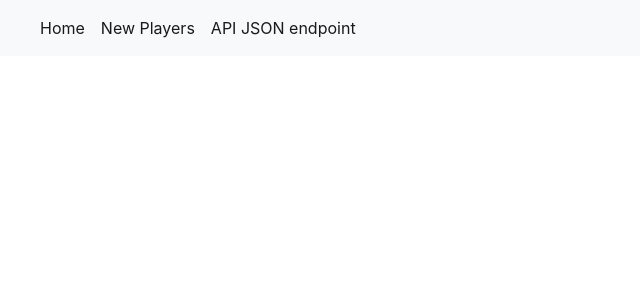
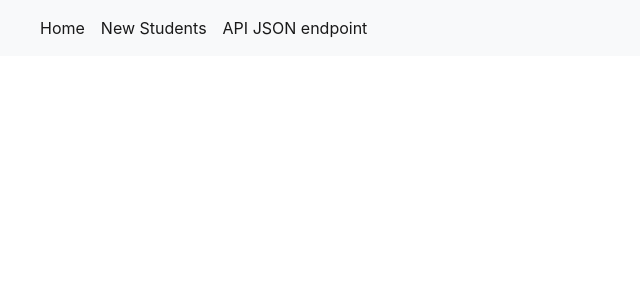
Before and after one commit to Kajal1099/FinalWebappGroupProject, a Flask app: template app/templates/layout.html in a window 1280 px wide. Shown: the top 300 px of the page, without its empty margins (0-640 px from the left). Run offline with Flask 2, Linux system fonts and the light colour scheme; the template is opened without the code that fills it, so the values that code supplies are empty; some libraries are stand-ins or nearby versions.

Commit message:
Fix: Updated layout page

```diff
--- a/app/templates/layout.html
+++ b/app/templates/layout.html
@@ -21,6 +21,7 @@
 <body>
 <!-- As a heading -->
 
+
 <nav class="navbar navbar-expand-lg navbar-light bg-light mb-1">
     <a class="navbar-brand" href="/">{% if user %}{{ user.username }}'s Account{% else %}
         <title>Welcome to My Homepage</title>
@@ -35,7 +36,7 @@
                 <a class="nav-link" href="/">Home <span class="sr-only">(current)</span></a>
             </li>
             <li class="nav-item active">
-                <a class="nav-link" href="/Names/new">New Players <span class="sr-only">(current)</span></a>
+                <a class="nav-link" href="/Names/new">New Students <span class="sr-only">(current)</span></a>
             </li>
             <li class="nav-item active">
                 <a class="nav-link" href="/api/v1/Names/">API JSON endpoint <span
```
